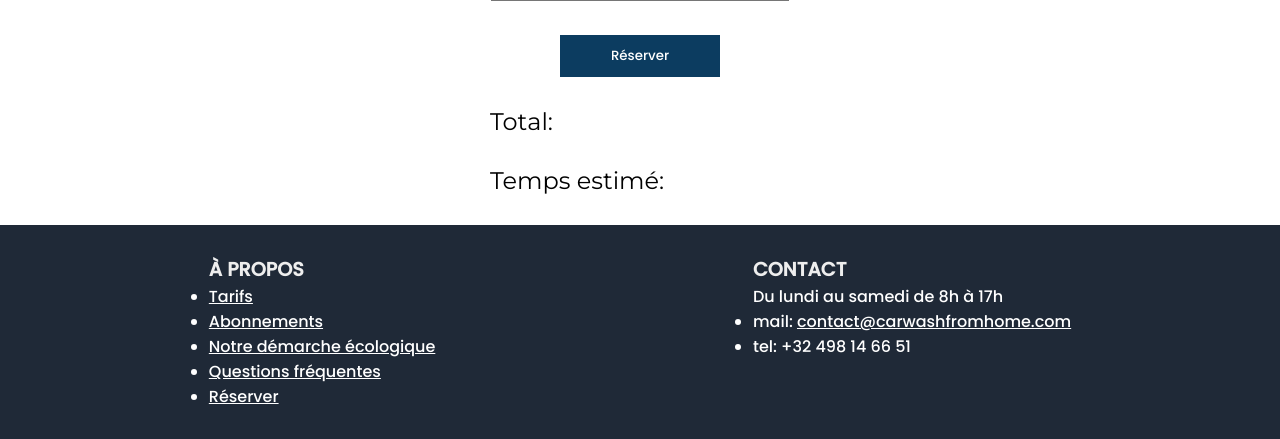
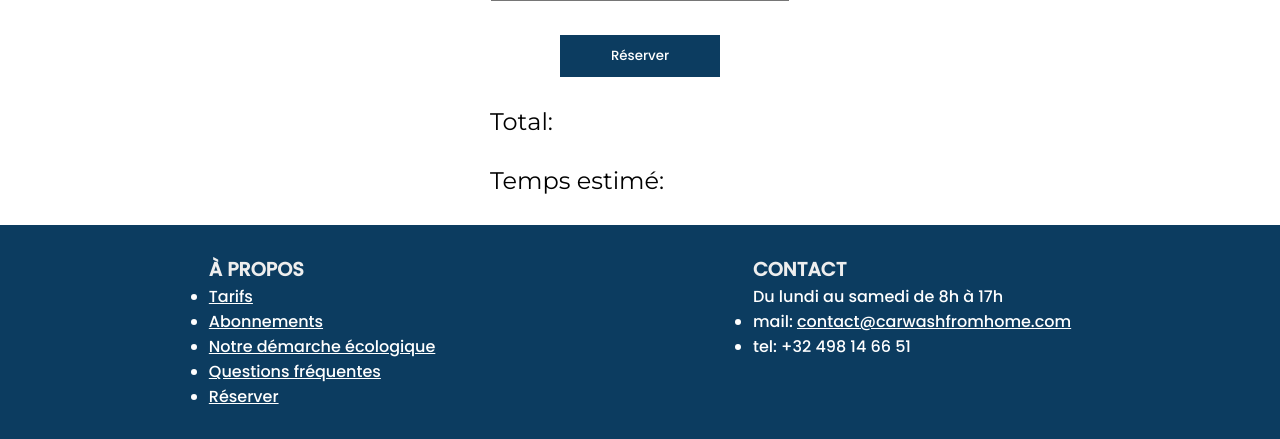
Before and after one commit to TerryHenrard/car-wash-from-home, a PHP site: page / in a window 1280 px wide. Shown: the part 4641-5080 px from the top of the page. Run offline with PHP 8.4, Linux system fonts and the light colour scheme.

Commit message:
forgot to change footer's color

```diff
--- a/assets/styles/index.css
+++ b/assets/styles/index.css
@@ -385,7 +385,7 @@ header .header-text div a:hover {
 }
 
 .footer {
-  background: #1f2937;
+  background: #0c3c60;
   font-family: "poppins", serif;
 }
 .footer .footer-container {
--- a/assets/styles/layout/_footer.scss
+++ b/assets/styles/layout/_footer.scss
@@ -1,5 +1,5 @@
 .footer {
-  background: #1f2937;
+  background: #0c3c60;
   font-family: "poppins", serif;
 
   .footer-container {
```
